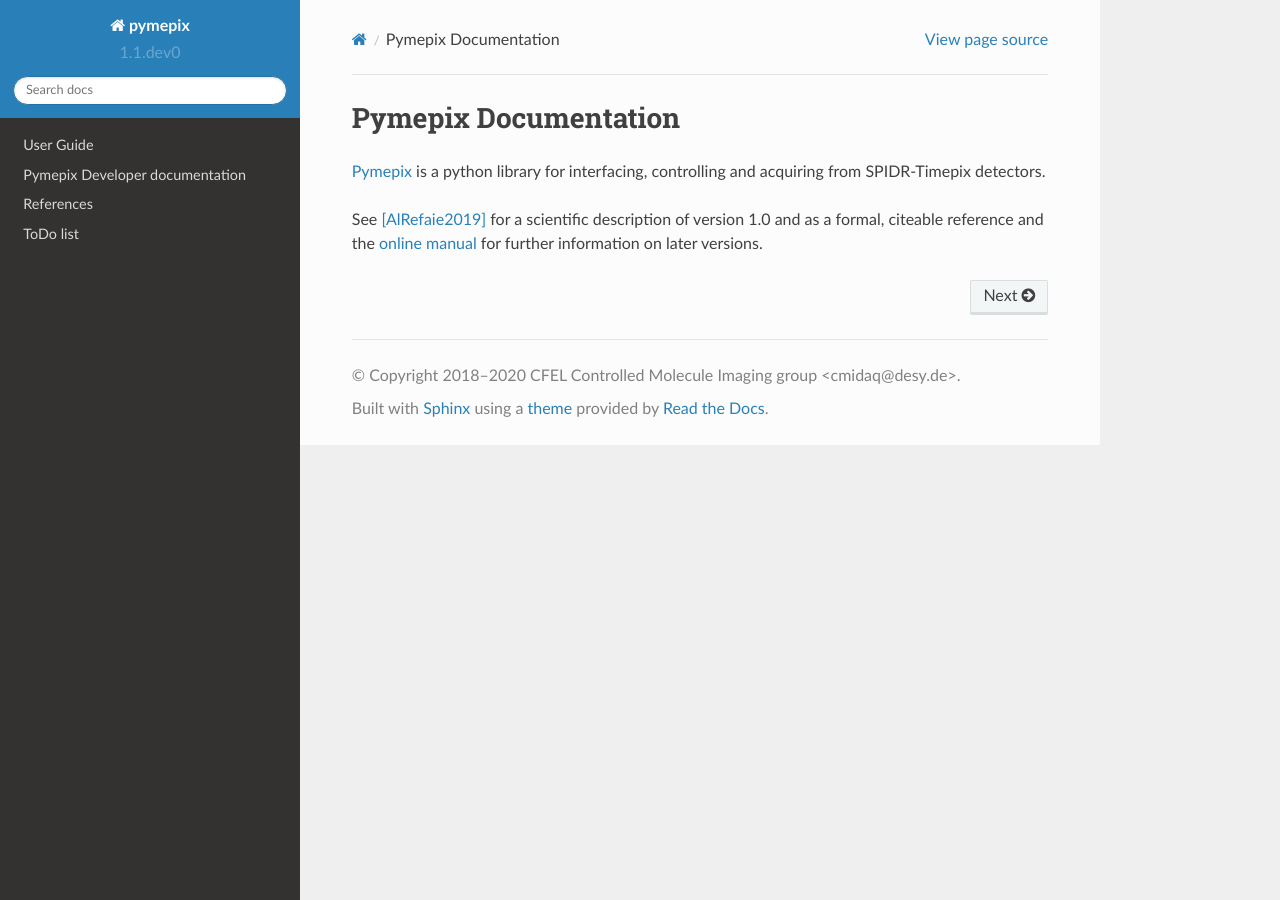
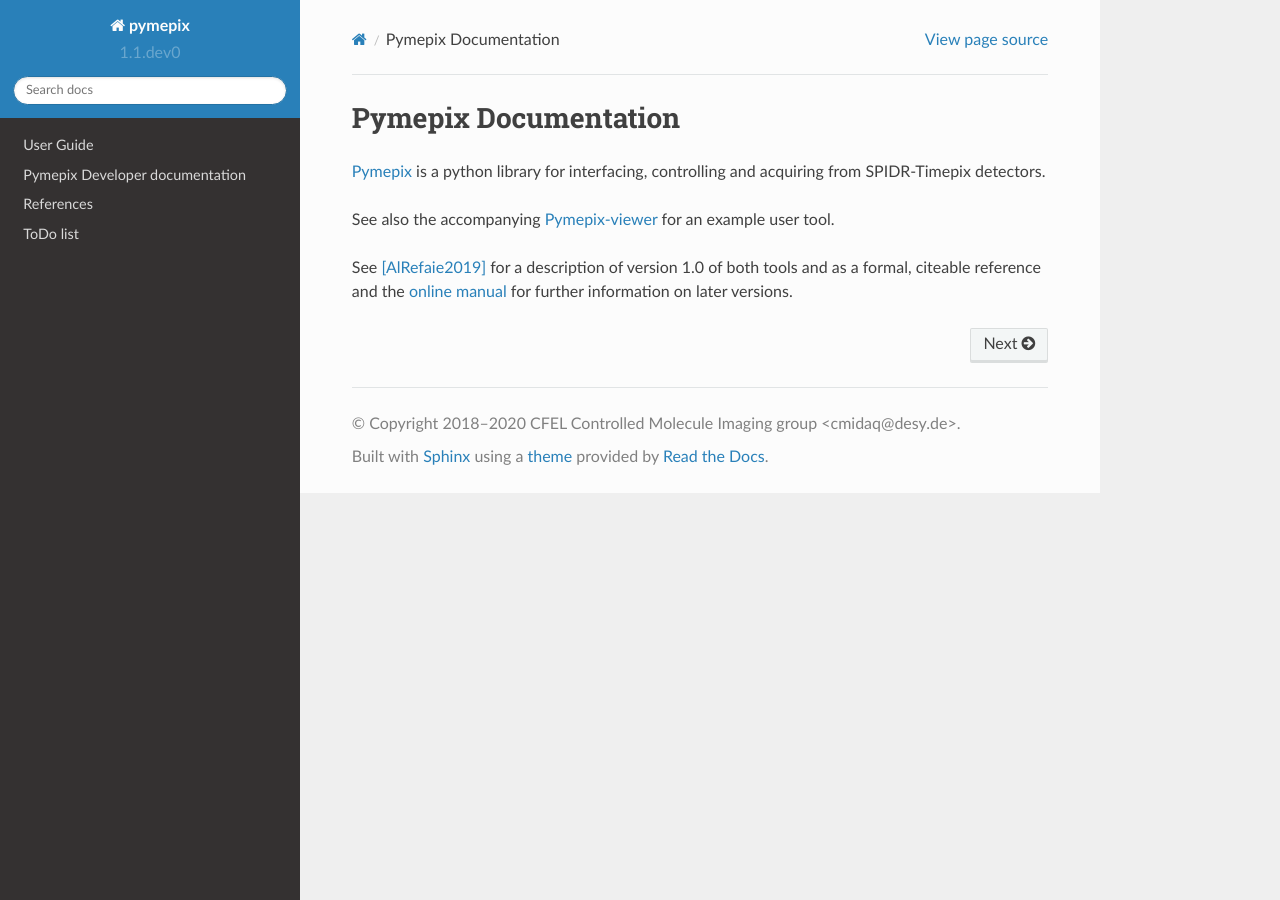
Before and after one commit to CFEL-CMI/pymepix, a Sphinx documentation site: the page built from doc/index.rst, in a window 1280 px wide. Built offline with Sphinx 7.4.7 and the Read the Docs theme 2.0.0, drawn with Linux system fonts in a browser that asks for light colours.

Commit message:
cross-ref to pymepix-viewer

```diff
--- a/doc/index.rst
+++ b/doc/index.rst
@@ -13,10 +13,13 @@ Pymepix Documentation
 
 Pymepix_ is a python library for interfacing, controlling and acquiring from SPIDR-Timepix detectors.
 
-See [AlRefaie2019]_ for a scientific description of version 1.0 and as a formal, citeable reference and
-the `online manual`_ for further information on later versions.
+See also the accompanying Pymepix-viewer_ for an example user tool.
+
+See [AlRefaie2019]_ for a description of version 1.0 of both tools and as a formal, citeable
+reference and the `online manual`_ for further information on later versions.
 
 .. _Pymepix: https://github.com/CFEL-CMI/pymepix
+.. _Pymepix-viewer: https://github.com/CFEL-CMI/pymepix-viewer
 .. _online manual: https://pymepix.readthedocs.io
 
 
```
